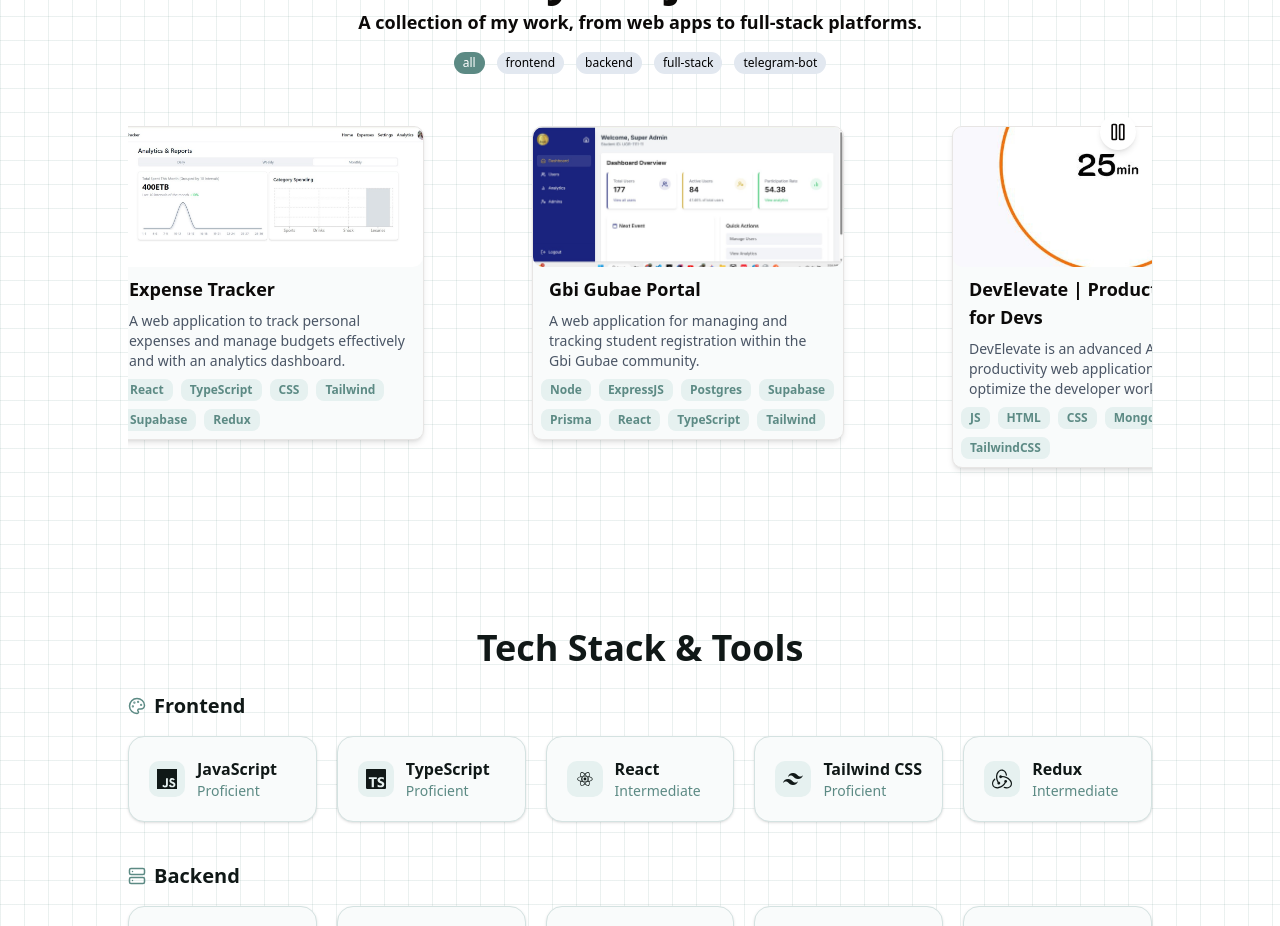
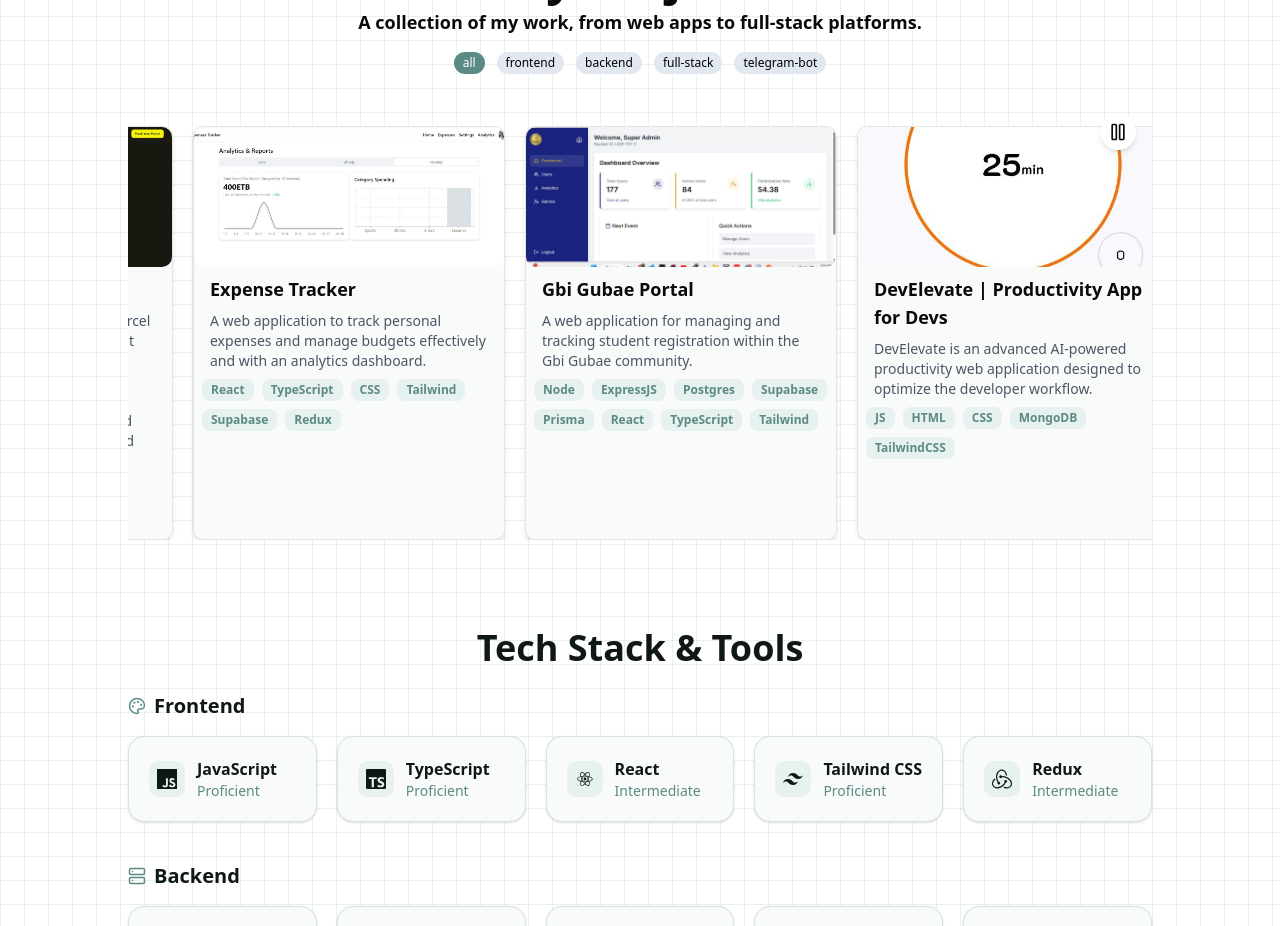
Before and after one commit to Eyob-smax/Portfolio, a React (Vite) app: page / in a window 1280 px wide. Shown: the part 920-1846 px from the top of the page. Built offline with nearby package versions, Linux system fonts and the light colour scheme.

Commit message:
Updating the flex and projectcard

```diff
--- a/src/pages/Projects.tsx
+++ b/src/pages/Projects.tsx
@@ -84,7 +84,7 @@
           {filteredProjects.map((project, idx) => (
             <div
               key={idx}
-              className="flex-shrink-0 w-full sm:w-[300px] md:w-[350px] lg:w-[400px]"
+              className="flex w-full sm:w-[300px] md:w-[350px] lg:w-[400px]"
             >
               <ProjectCard project={project} />
             </div>
```
